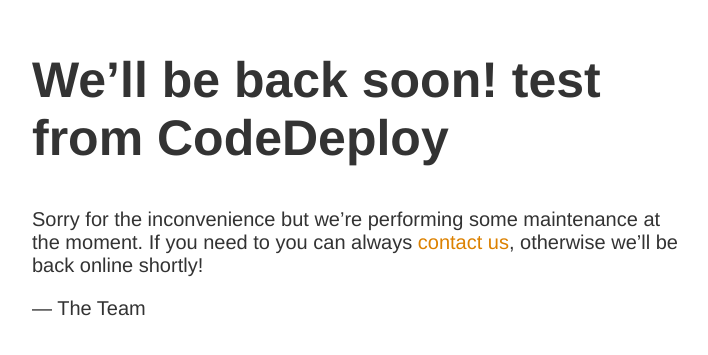
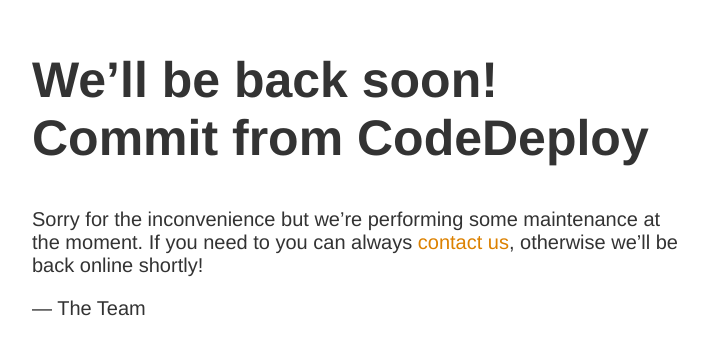
Before and after one commit to ainzizou/testCode, a plain HTML site: page index.html in a window 1280 px wide. Shown: the part 149-504 px from the top of the page, without its empty margins (283-991 px from the left). Drawn offline with Linux system fonts and the light colour scheme.

Commit message:
edit index

```diff
--- a/index.html
+++ b/index.html
@@ -10,7 +10,7 @@
 </style>
 
 <article>
-    <h1>We&rsquo;ll be back soon! test from CodeDeploy</h1>
+    <h1>We&rsquo;ll be back soon! Commit from CodeDeploy</h1>
     <div>
         <p>Sorry for the inconvenience but we&rsquo;re performing some maintenance at the moment. If you need to you can always <a href="mailto:#">contact us</a>, otherwise we&rsquo;ll be back online shortly!</p>
         <p>&mdash; The Team</p>
```
Also changed, not shown: 3 other files.
